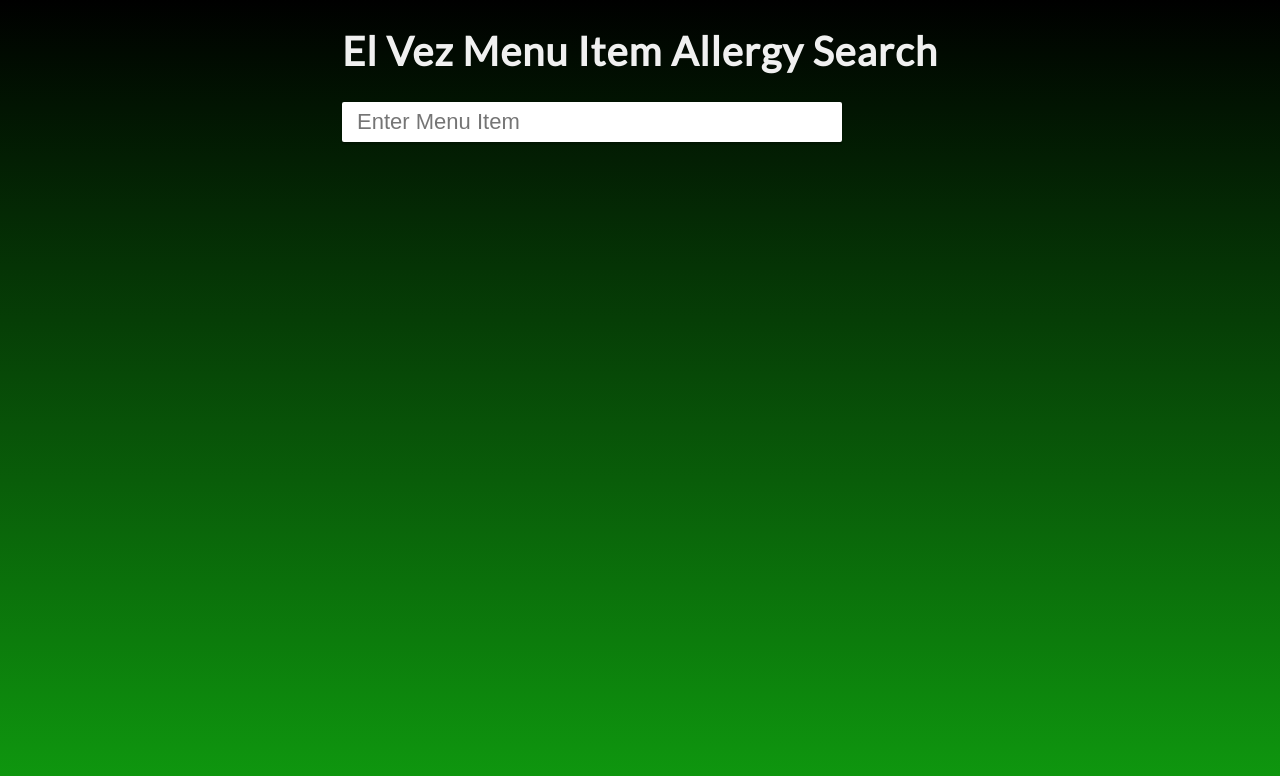
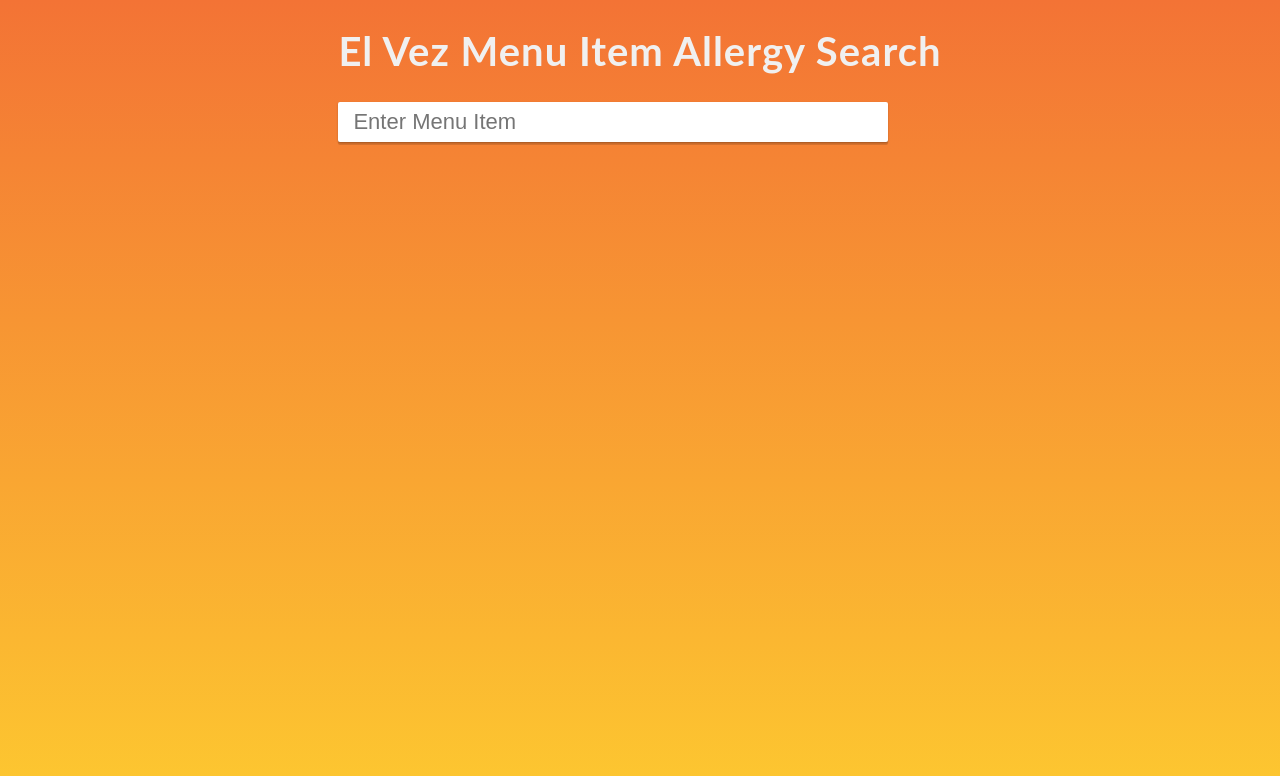
Before and after one commit to amgallo1213/Allergy_Searcher, a React (Create React App) app in the folder allergy_searcher/: page / in a window 1280 px wide. Shown: the top 776 px of the page. Built offline with nearby package versions, Linux system fonts and the light colour scheme.

Commit message:
updates to pacakge.json

```diff
--- a/allergy_searcher/package.json
+++ b/allergy_searcher/package.json
@@ -1,7 +1,7 @@
 {
   "name": "allergy_searcher",
+  "homepage": "http://amgallo1213.github.io/Allergy_Searcher",
   "version": "0.1.0",
-  "homepage": "https://amgallo1213.github.io/allergy_searcher",
   "private": true,
   "dependencies": {
     "@testing-library/jest-dom": "^5.16.5",
@@ -16,9 +16,9 @@
     "web-vitals": "^2.1.4"
   },
   "scripts": {
-    "predeploy": "npm run build",
-    "deploy": "gh-pages -d build",
     "start": "react-scripts start",
+    "predeploy" : "npm run build",
+    "deploy" : "gh-pages -d build",
     "build": "react-scripts build",
     "test": "react-scripts test",
     "eject": "react-scripts eject"
--- a/allergy_searcher/src/App.css
+++ b/allergy_searcher/src/App.css
@@ -1,25 +1,17 @@
-@import url('https://fonts.googleapis.com/css?family=Lato&display=swap');
-@import url("https://cdn.jsdelivr.net/npm/bootstrap-icons@1.10.4/font/bootstrap-icons.css");
+@import url('https://fonts.googleapis.com/css2?family=Nunito+Sans:ital,opsz,wght@0,6..12,300;0,6..12,400;0,6..12,500;1,6..12,400&display=swap');
 
 :root {
   --box-shadow: 0 3px rgba(0, 0, 0, 0.12), 0 1px 2px rgba(0, 0, 0, 0.24);
 }
 
-
 * {
   box-sizing: border-box;
 }
 
-
-#background-image {
-  height: 200px;
-  width: 500px;
-}
-
 body {
-  background: #000000;  /* fallback for old browsers */
-  background: -webkit-linear-gradient(to bottom, #000000, #0f9b0f);  /* Chrome 10-25, Safari 5.1-6 */
-  background: linear-gradient(to bottom, #000000, #0f9b0f); /* W3C, IE 10+/ Edge, Firefox 16+, Chrome 26+, Opera 12+, Safari 7+ */
+  background: #FDC830;  /* fallback for old browsers */
+  background: -webkit-linear-gradient(to bottom, #F37335, #FDC830);  /* Chrome 10-25, Safari 5.1-6 */
+  background: linear-gradient(to bottom, #F37335, #FDC830); /* W3C, IE 10+/ Edge, Firefox 16+, Chrome 26+, Opera 12+, Safari 7+ */
   display: flex;
   flex-direction: column;
   align-items: center;
@@ -28,8 +20,6 @@
   margin: 0;
   font-family: 'Lato', sans-serif;
 }
-
-
 
 h1 {
   letter-spacing: 1px;
@@ -57,7 +47,7 @@
   font-size: 22px;
   padding: 15px;
   height: 40px;
-  width: 500px;
+  width: 550px;
   box-shadow: var(--box-shadow);
 }
 
@@ -66,16 +56,17 @@
 }
 
 .dataResult {
-  /* margin-top: 5px; */
   margin-top: 0;
-  width: 500px;
+  width: 550px;
   height: 200px;
   background-color: white;
   box-shadow: rgba(0, 0, 0, 0.35) 0px 5px 15px;
   overflow: hidden;
   overflow-y: auto;
-  font-family: 'Lato', sans-serif;
+  font-family: 'Nunito Sans', sans-serif;
   font-size: 22px;
+  font-weight: 300;
+
 }
 
 .dataResult::-webkit-scrollbar {
@@ -100,6 +91,7 @@
 
 .hoverResult:hover {
   background-color: lightgray;
+  cursor: pointer;
 }
 
 .dataItem p {
@@ -116,7 +108,7 @@
 
 .card {
   background: white;
-  width: 500px;
+  width: 550px;
   height: 200px;
   margin-top: 50px;
   display: flex;
@@ -125,3 +117,8 @@
   justify-content: center;
   box-shadow: rgba(0, 0, 0, 0.19) 0px 10px 20px, rgba(0, 0, 0, 0.23) 0px 6px 6px;
 }
+
+h4  {
+  color: darkslategray;
+  font-weight: 300;
+}
```
